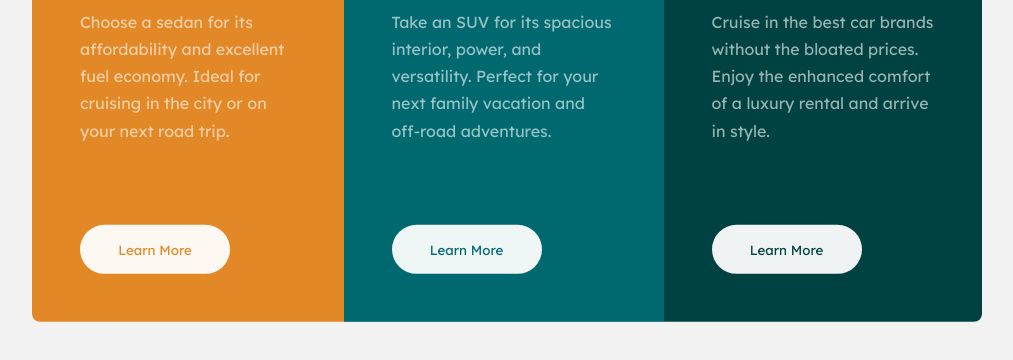
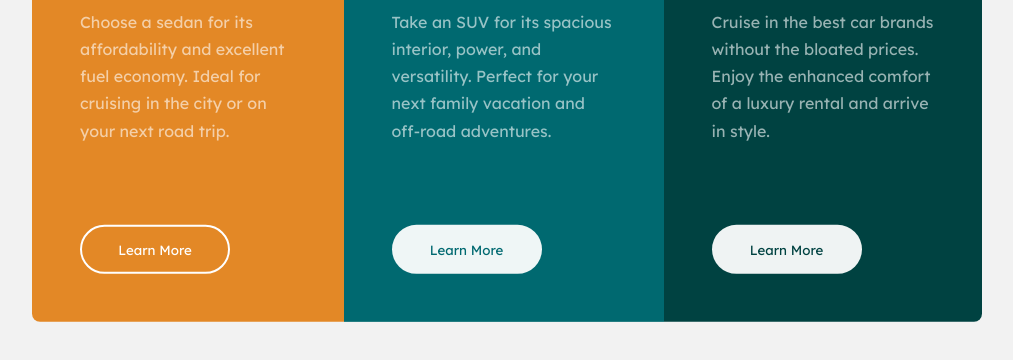
Before and after one commit to tagabaza/frontendmentor-3-column-card, a plain HTML site: page index.html in a window 1280 px wide. In both pictures the pointer is over the button 288 px from the left and 583 px from the top of the page. Shown: the part 334-694 px from the top of the page, without its empty margins (133-1146 px from the left). Drawn offline with Linux system fonts and the light colour scheme.

Commit message:
Adding hover state on buttons

```diff
--- a/styles.css
+++ b/styles.css
@@ -85,6 +85,16 @@ p {
   width: 150px;
 }
 
+.btn:hover{
+  border: 2px solid white;
+  background-color: Transparent;
+  color: white;
+}
+
+.btn:active{
+  transform: translateY(4px);
+}
+
 .attribution{
   color: black;
 }
```
